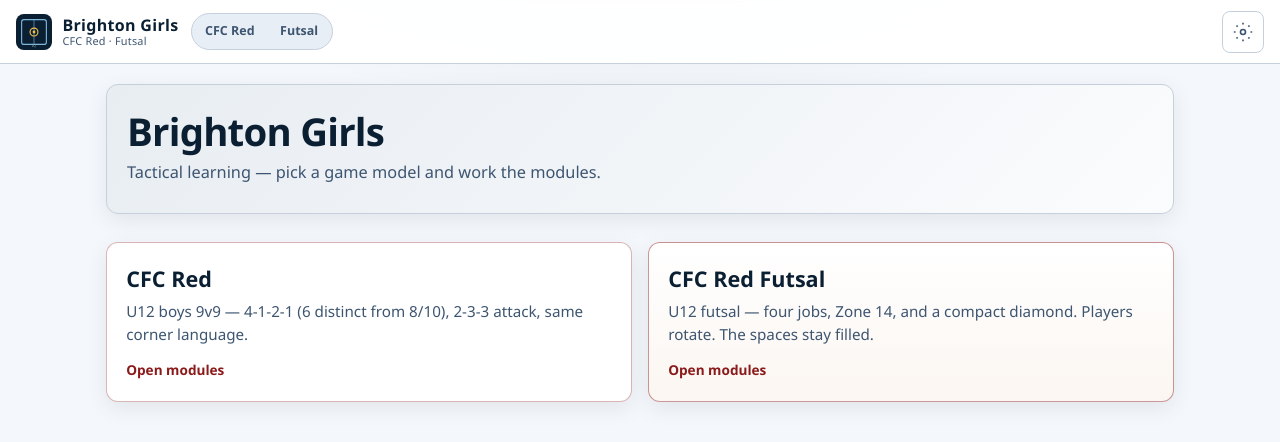
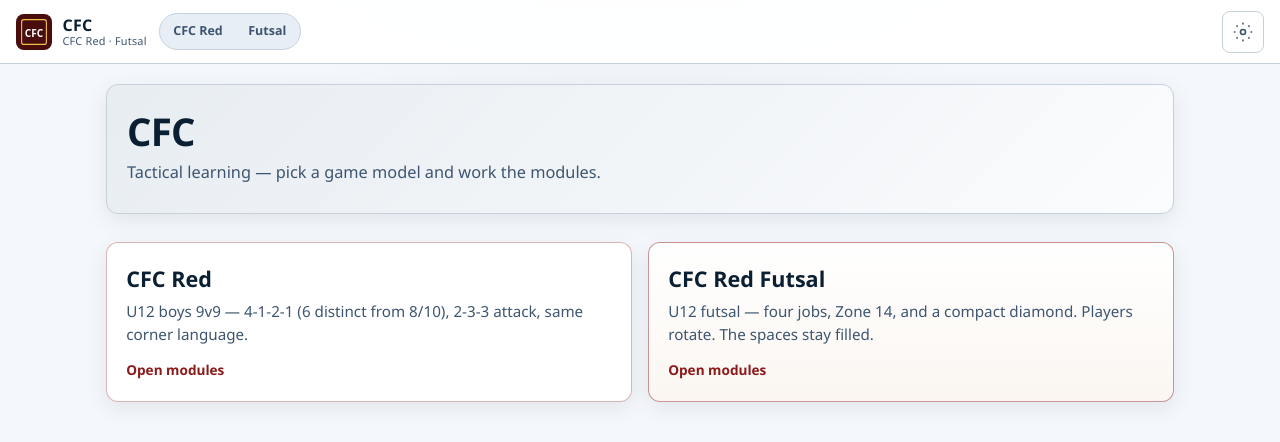
Before and after one commit to aaronj84/blueprint_soccer, a plain HTML site: page index.html in a window 1280 px wide. Drawn offline with Linux system fonts and the light colour scheme.

Commit message:
Refactor brand handling and improve UI updates
- Simplified brand subtext assignment logic in app.js for better readability.
- Introduced brandKeyFor and applyBrand functions to manage brand display based on the current view and enabled packs.
- Updated index.html to use dynamic brand elements for improved flexibility.
- Adjusted styles.css to enhance brand-related styles and layout consistency.

```diff
--- a/app.js
+++ b/app.js
@@ -659,15 +659,16 @@
     applyPackColors(futsalArea);
 
     const brandSub = $("#brand-sub");
-    if (brandSub) {
-      if (view === "admin") brandSub.textContent = "Admin";
-      else if (view === "home") {
-        const labels = enabledPackList().map((id) => PACK_META[id].shortLabel || PACK_META[id].label);
-        brandSub.textContent = labels.join(" · ") || "Modules off";
-      } else if (futsalArea) brandSub.textContent = "CFC Red Futsal";
-      else if (cfcArea) brandSub.textContent = "CFC Red";
-      else brandSub.textContent = "BHS Blueprint";
-    }
+    let sub = "";
+    if (view === "admin") sub = "Admin";
+    else if (view === "home") {
+      const labels = enabledPackList().map((id) => PACK_META[id].shortLabel || PACK_META[id].label);
+      sub = labels.join(" · ") || "Modules off";
+    } else if (futsalArea) sub = "CFC Red Futsal";
+    else if (cfcArea) sub = "CFC Red";
+    else sub = "BHS Blueprint";
+    if (brandSub) brandSub.textContent = sub;
+    applyBrand(view, sub);
 
     const blueprintNav = $(".nav-blueprint");
     const cfcNav = $(".nav-cfc-red");
@@ -699,6 +700,55 @@
 
     setNavCurrent(view, moduleId);
     applyVisibility();
+  }
+
+  function brandKeyFor(view) {
+    const inCfc = packId === "cfcRed" || packId === "cfcFutsal";
+    if (view !== "home" && view !== "admin") return inCfc ? "cfc" : "bhs";
+    if (view === "admin" && inCfc) return "cfc";
+    if (view === "admin" && packId === "blueprint" && isPackEnabled("blueprint")) return "bhs";
+    const enabled = enabledPackList();
+    const hasBhs = enabled.indexOf("blueprint") !== -1;
+    const hasCfc = enabled.indexOf("cfcRed") !== -1 || enabled.indexOf("cfcFutsal") !== -1;
+    if (hasCfc && !hasBhs) return "cfc";
+    if (hasBhs && !hasCfc) return "bhs";
+    return "mixed";
+  }
+
+  function applyBrand(view, sub) {
+    const key = brandKeyFor(view);
+    const logo = $("#brand-logo");
+    const name = $("#brand-name");
+    const icon = document.querySelector('link[rel="icon"]');
+    document.body.classList.toggle("brand-cfc", key === "cfc");
+    document.body.classList.toggle("brand-bhs", key === "bhs");
+    document.body.classList.toggle("brand-mixed", key === "mixed");
+    if (key === "cfc") {
+      if (name) name.textContent = "CFC";
+      if (logo) {
+        logo.hidden = false;
+        logo.src = "assets/cfc-logo.svg";
+        logo.alt = "CFC";
+      }
+      if (icon) icon.href = "assets/cfc-logo.svg";
+      document.title = sub ? "CFC — " + sub : "CFC";
+      return;
+    }
+    if (key === "bhs") {
+      if (name) name.textContent = "Brighton Girls";
+      if (logo) {
+        logo.hidden = false;
+        logo.src = "assets/logo.svg";
+        logo.alt = "Brighton Girls";
+      }
+      if (icon) icon.href = "assets/logo.svg";
+      document.title = sub ? "Brighton Girls — " + sub : "Brighton Girls";
+      return;
+    }
+    if (name) name.textContent = "";
+    if (logo) logo.hidden = true;
+    if (icon) icon.href = "assets/logo.svg";
+    document.title = sub || "Tactical learning";
   }
 
   function setNavCurrent(view, moduleId) {
@@ -1133,10 +1183,12 @@
     const empty = cards.length
       ? ""
       : `<p class="empty-state">No areas are turned on. Use the gear at the top right, then Manage modules.</p>`;
+    const hubBrand = brandKeyFor("home");
+    const hubTitle = hubBrand === "cfc" ? "CFC" : hubBrand === "bhs" ? "Brighton Girls" : "Tactical learning";
     root.innerHTML = `
       <section class="hero hub-hero">
-        <h1>Brighton Girls</h1>
-        <p>Tactical learning — pick a game model and work the modules.</p>
+        <h1>${escapeHtml(hubTitle)}</h1>
+        <p>${hubBrand === "mixed" ? "Pick a game model and work the modules." : "Tactical learning — pick a game model and work the modules."}</p>
       </section>
       ${empty}
       <section class="hub-grid" aria-label="App areas">${cards.join("")}</section>
--- a/index.html
+++ b/index.html
@@ -7,16 +7,16 @@
   <meta name="theme-color" content="#f4f7fb" />
   <title>Brighton Girls — The Blueprint</title>
   <link rel="icon" href="assets/logo.svg" type="image/svg+xml" />
-  <link rel="stylesheet" href="styles.css?v=20261025d" />
+  <link rel="stylesheet" href="styles.css?v=20261025e" />
 </head>
 <body>
   <a class="sr-only" href="#main">Skip to content</a>
 
   <header class="app-header">
     <a class="brand" href="#home" data-nav="hub">
-      <img src="assets/logo.svg" width="36" height="36" alt="" />
+      <img id="brand-logo" src="assets/logo.svg" width="36" height="36" alt="" />
       <span class="brand-text">
-        <span class="brand-name">Brighton Girls</span>
+        <span class="brand-name" id="brand-name">Brighton Girls</span>
         <span class="brand-sub" id="brand-sub">BHS Blueprint · CFC Red</span>
       </span>
     </a>
@@ -225,6 +225,6 @@
   <script src="scenarios.js?v=20261025a"></script>
   <script src="cfc-red-scenarios.js?v=20261025a"></script>
   <script src="cfc-futsal-scenarios.js?v=20261025c"></script>
-  <script src="app.js?v=20261025d"></script>
+  <script src="app.js?v=20261025e"></script>
 </body>
 </html>
--- a/styles.css
+++ b/styles.css
@@ -1078,12 +1078,15 @@ body.coach-mode .coach-banner {
     padding: 0.45rem 0.55rem;
   }
 
-  .brand-name {
+  body:not(.brand-cfc) .brand-name {
     display: none;
   }
 
-
-  .brand {
+  body.brand-cfc .brand {
+    gap: 0.45rem;
+  }
+
+  body.brand-mixed .brand {
     gap: 0;
   }
 
```
Also changed, not shown: assets/cfc-logo.svg (added).
